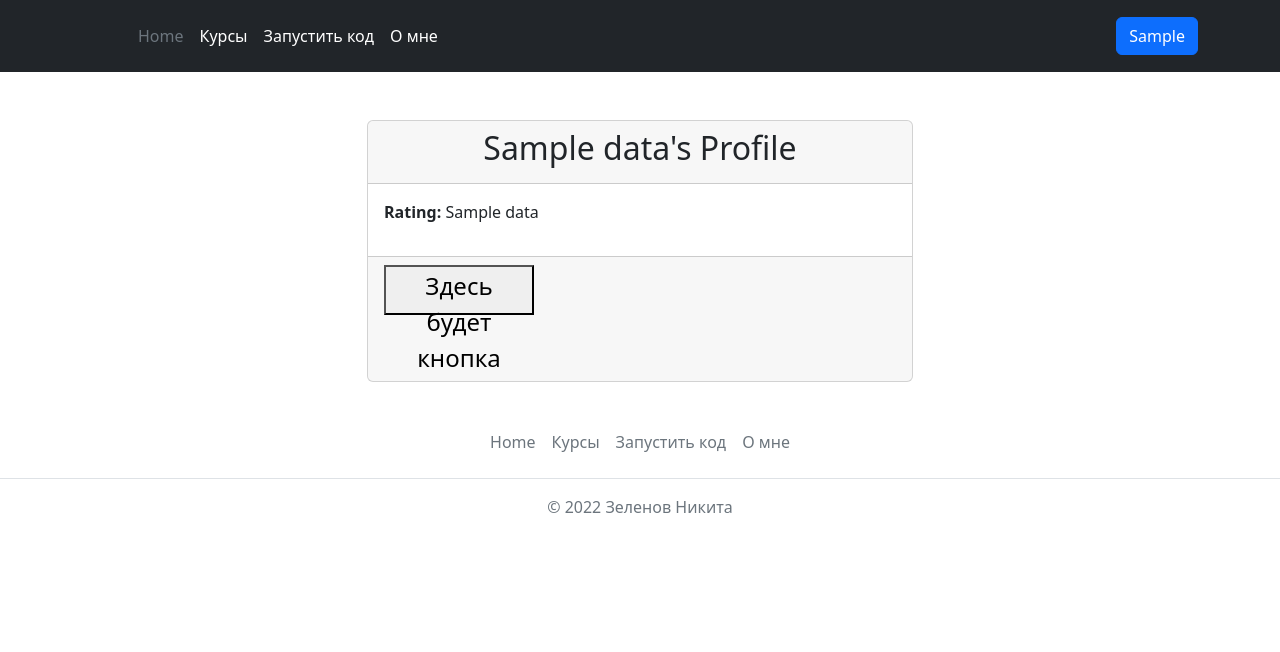
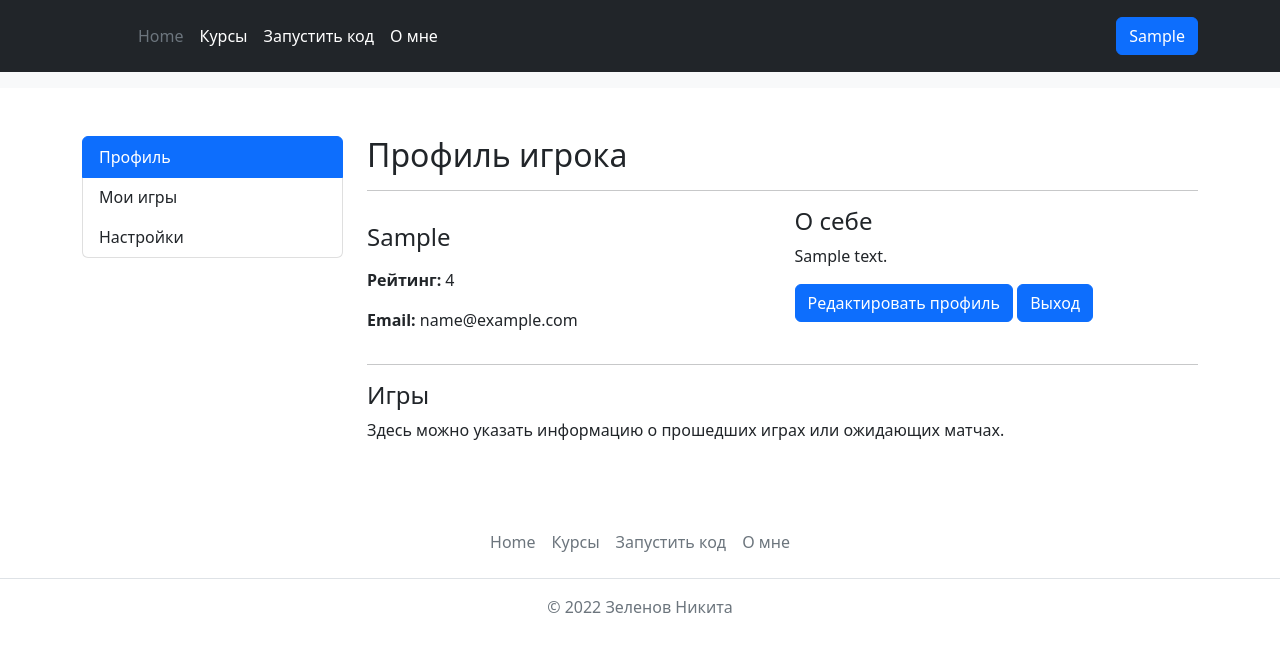
Before and after one commit to ZeNik77/flask-ez, a Flask app: template templates/profile.html in a window 1280 px wide. Shown: the top 652 px of the page. Run offline with Flask 3, Linux system fonts and the light colour scheme; the template is opened without the code that fills it: most values are stand-ins (such as "Sample title", 1, 10 or a date in 2020); some libraries are stand-ins or nearby versions.

Commit message:
норм профиль и редактирование профиля

```diff
--- a/code.txt
+++ b/code.txt
@@ -1 +1 @@
-print('2\n' * 100)
+print('xd')
--- a/templates/base.html
+++ b/templates/base.html
@@ -15,7 +15,7 @@
                 <ul class="nav col-12 col-lg-auto me-lg-auto mb-2 justify-content-center mb-md-0">
                     <li><a href="#" class="nav-link px-2 text-secondary">Home</a></li>
                     <li><a href="#" class="nav-link px-2 text-white">Курсы</a></li>
-                    <li><a href="#" class="nav-link px-2 text-white">Запустить код</a></li>
+                    <li><a href="/" class="nav-link px-2 text-white">Запустить код</a></li>
                     <li><a href="#" class="nav-link px-2 text-white">О мне</a></li>
                 </ul>
 
@@ -42,7 +42,7 @@
         <ul class="nav justify-content-center border-bottom pb-3 mb-3">
         <li class="nav-item"><a href="#" class="nav-link px-2 text-muted">Home</a></li>
         <li class="nav-item"><a href="#" class="nav-link px-2 text-muted">Курсы</a></li>
-        <li class="nav-item"><a href="#" class="nav-link px-2 text-muted">Запустить код</a></li>
+        <li class="nav-item"><a href="/" class="nav-link px-2 text-muted">Запустить код</a></li>
         <li class="nav-item"><a href="#" class="nav-link px-2 text-muted">О мне</a></li>
         </ul>
         <p class="text-center text-muted">© 2022 Зеленов Никита</p>
--- a/templates/profile.html
+++ b/templates/profile.html
@@ -1,24 +1,49 @@
 {% extends "base.html" %}
+{% block head %}
+    <meta charset="UTF-8">
+    <title>Профиль игрока</title>
+    <meta name="viewport" content="width=device-width, initial-scale=1">
+    <link rel="stylesheet" href="https://maxcdn.bootstrapcdn.com/bootstrap/4.0.0/css/bootstrap.min.css">
+{%endblock%}
+{% block body %}
+  <nav class="navbar navbar-expand-lg navbar-light bg-light">
 
-{% block head %}
-<title>Личный кабинет</title>
-{% endblock %}
-
-{% block body %}
-<div class="container mt-5">
+    </nav>
+    <div class="container my-5">
       <div class="row">
-        <div class="col-md-6 offset-md-3">
-            <div class="card">
-                <div class="card-header">
-                    <h2 class="text-center">{{ data[0] }}'s Profile</h2>
-                </div>
-                <div class="card-body">
-                    <p><strong>Rating:</strong> {{ data[1] }}</p>
-                </div>
-                <div class="card-footer">
-                    <button style="width: 150px; height: 50px; font-size:18pt">Здесь будет кнопка</button>
+        <div class="col-md-3">
+          <div class="list-group">
+            <a href="#" class="list-group-item list-group-item-action active">
+              Профиль
+            </a>
+            <a href="#" class="list-group-item list-group-item-action">Мои игры</a>
+            <a href="#" class="list-group-item list-group-item-action">Настройки</a>
           </div>
         </div>
+        <div class="col-md-9">
+          <h2>Профиль игрока</h2>
+          <hr>
+          <div class="row">
+            <div class="col-md-6">
+              <!--<img src="https://via.placeholder.com/150" alt="Фото игрока" class="img-thumbnail"> -->
+              <div class="mt-3">
+                <h4 class="mb-3">{{ cur_user }}</h4>
+                <p><strong>Рейтинг: </strong>{{ rating }}</p>
+                <p><strong>Email: </strong>{{ email }}</p>
+              </div>
+            </div>
+            <div class="col-md-6">
+              <h4>О себе</h4>
+              <p>{{ about }}</p>
+              <form method="POST" action="{{ url_for('profile') }}">
+                <button type="submit" name="edit_profile" class="btn btn-primary">Редактировать профиль</button>
+                <button type="submit" name="logout" class="btn btn-primary">Выход</button>
+              </form>
+            </div>
+          </div>
+          <hr>
+          <h4>Игры</h4>
+          <p>Здесь можно указать информацию о прошедших играх или ожидающих матчах.</p>
         </div>
       </div>
     </div>
```
Also changed, not shown: routes.py (+48 -22 lines), templates/edit_profile.html (added, +47 -0 lines), users.py (+5 -3 lines). Lines whose indentation alone changed are shown as unchanged.
